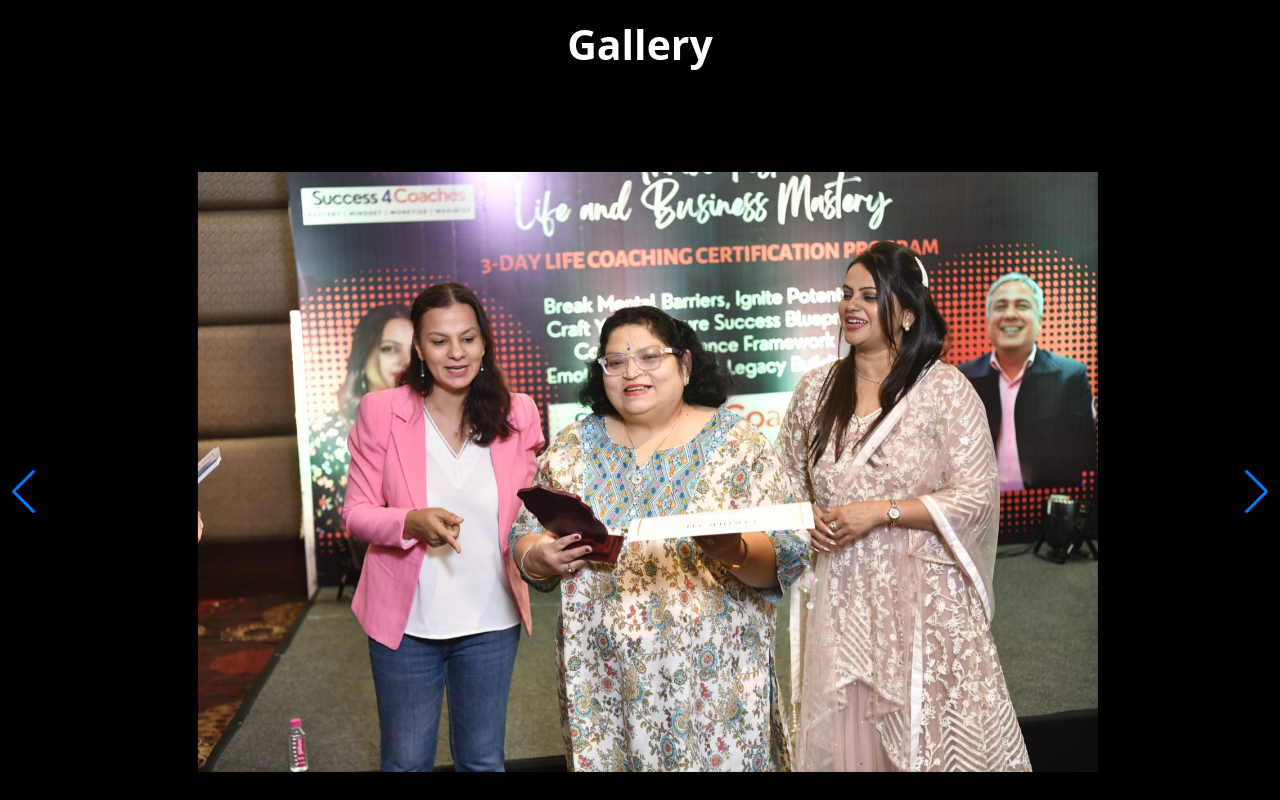
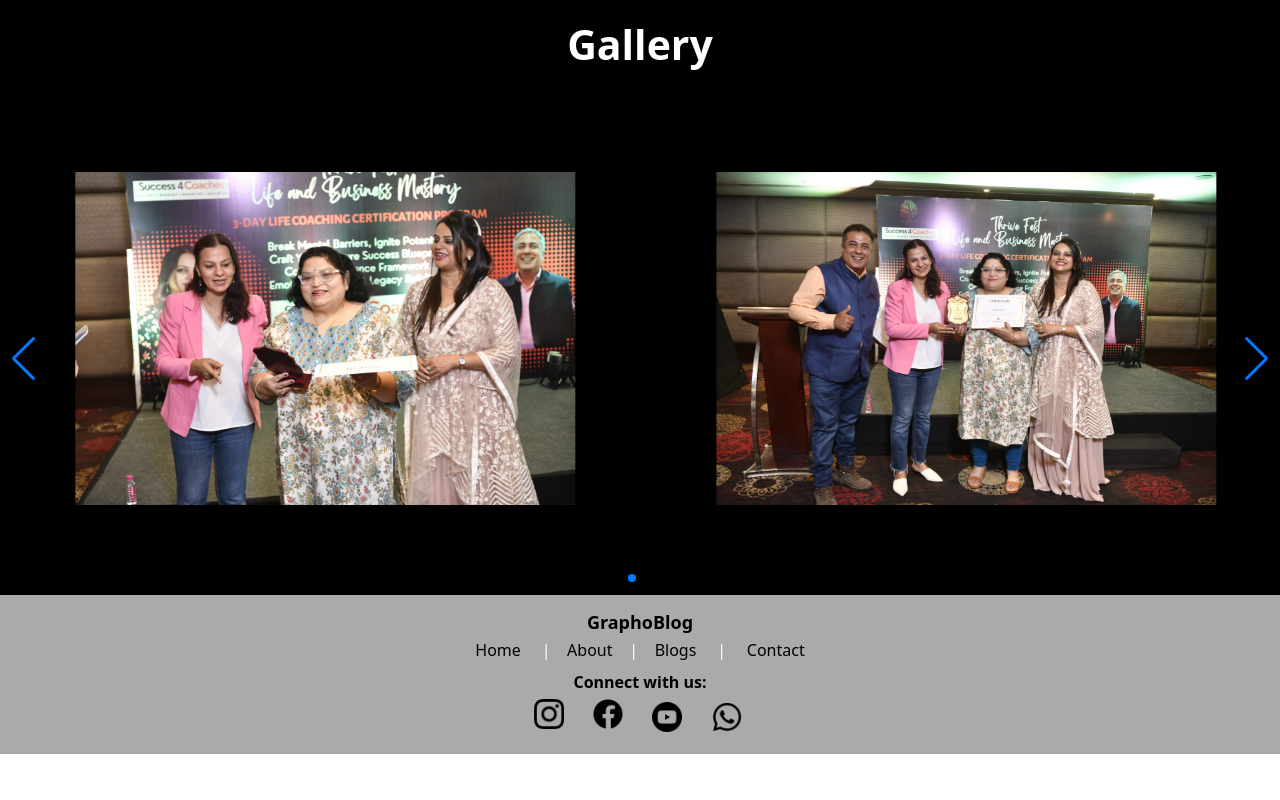
Before and after one commit to ManasKhudale/graphology-website-2, a Next.js app: page / in a window 1280 px wide. Shown: the part 1660-2460 px from the top of the page. After the commit the page ends 2416 px from the top, so only its background shows below. Built offline with nearby package versions, Linux system fonts and the light colour scheme.

Commit message:
Updated Gallery Component for PC and mobile phones

```diff
--- a/app/Gallery.js
+++ b/app/Gallery.js
@@ -21,7 +21,15 @@ const Gallery = () => {
       modules={[Navigation, Pagination, Scrollbar, A11y, Autoplay]}
       spaceBetween={1.3}
       speed={1200}
-      slidesPerView={1}
+      breakpoints={{
+        320: {
+              slidesPerView: 1,
+            },
+            1024: {
+              slidesPerView: 2,
+            },
+
+      }}
       loop='true'
       autoplay={{
                     delay: 3000,
--- a/app/main.css
+++ b/app/main.css
@@ -764,14 +764,14 @@ body{
 
     .gallery-image{
         display: flex;
-        left: 14%;
+        /* left: 14%; */
         align-items: center;
         justify-content: center;
         object-fit: cover;
-        width: 900px;
+        width: 600px;
         height: auto;
         margin-top: 50px;
-        margin-left: 50px;
+        margin-left: 30px;
         padding-bottom: 60px;
     }
 
@@ -1244,14 +1244,14 @@ body{
 
     .gallery-image{
         display: flex;
-        left: 8%;
+        /* left: 8%; */
         align-items: center;
         justify-content: center;
         object-fit: cover;
-        width: 900px;
+        width: 500px;
         height: auto;
         margin-top: 50px;
-        margin-left: 50px;
+        margin-left: 30px;
         padding-bottom: 60px;
     }
 
```
